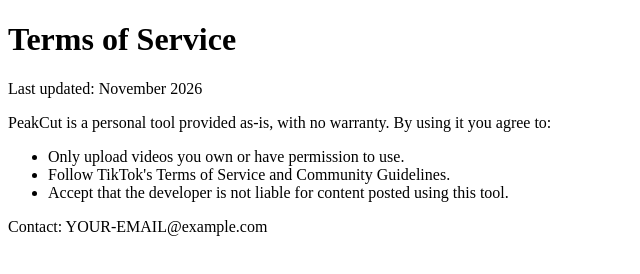
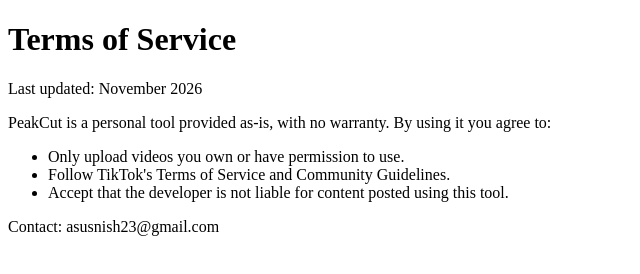
Before and after one commit to asusanish/peakcut-legal, a plain HTML site: page terms.html in a window 1280 px wide. Shown: the full height of the page, 0-640 px from the left. Drawn offline with Linux system fonts and the light colour scheme.

Commit message:
Update contact email in terms.html

```diff
--- a/terms.html
+++ b/terms.html
@@ -9,5 +9,5 @@
 <li>Follow TikTok's Terms of Service and Community Guidelines.</li>
 <li>Accept that the developer is not liable for content posted using this tool.</li>
 </ul>
-<p>Contact: YOUR-EMAIL@example.com</p>
+<p>Contact: asusnish23@gmail.com</p>
 </body></html>
```
